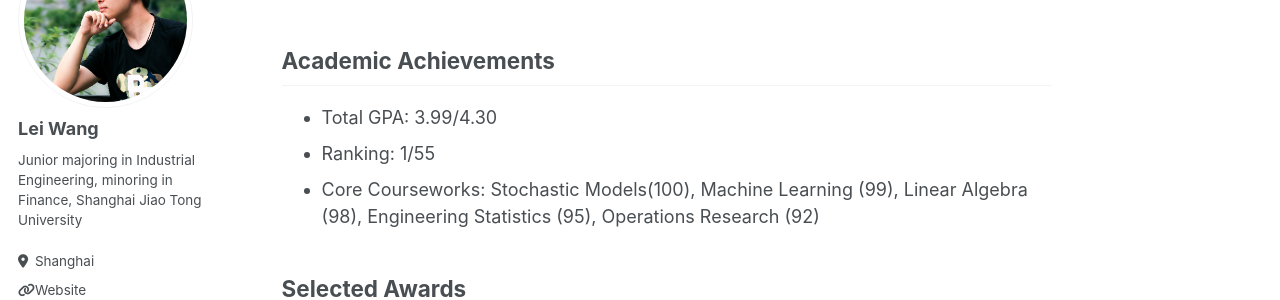
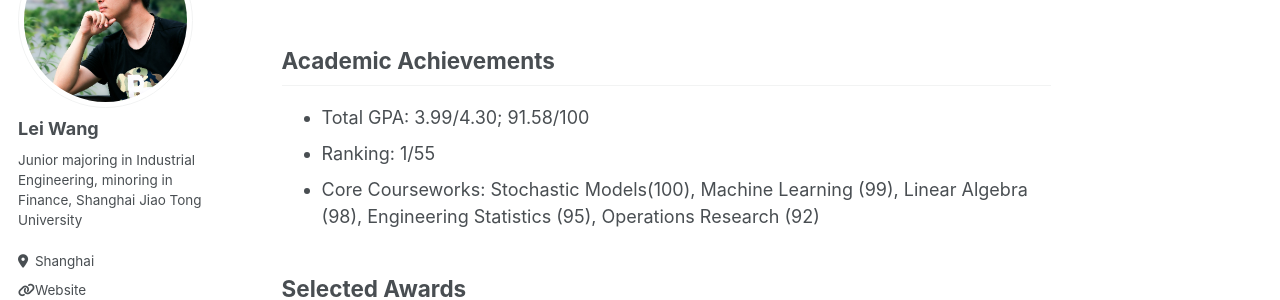
Before and after one commit to Wanglei123SJTU/Wanglei123SJTU.github.io, a Jekyll site: the page built from _pages/about.md, in a window 1280 px wide and 900 px high, scrolled down 337 px. Shown: the part 153-453 px from the top of the window. Built offline with Jekyll 4.4.1, drawn with Linux system fonts in a browser that asks for light colours.

Commit message:
Update about.md

```diff
--- a/_pages/about.md
+++ b/_pages/about.md
@@ -22,7 +22,7 @@ You can cantact me by e-mail: wanglei123@sjtu.edu.cn or by Wechat: Triplestone06
 
 Academic Achievements
 ------
-* Total GPA: 3.99/4.30
+* Total GPA: 3.99/4.30; 91.58/100
 * Ranking: 1/55
 * Core Courseworks: Stochastic Models(100), Machine Learning (99), Linear Algebra (98), Engineering Statistics (95), Operations Research (92)
 
```
